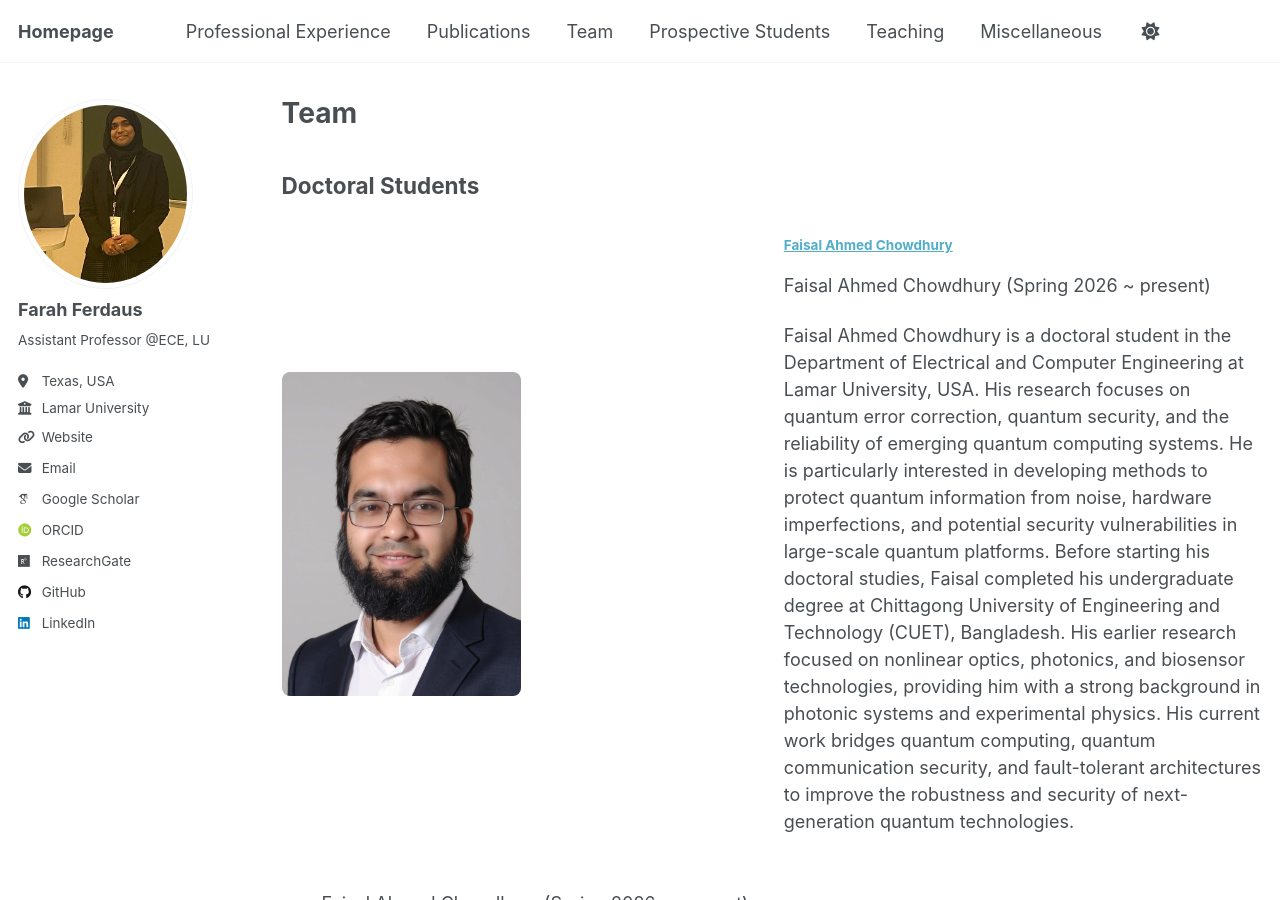
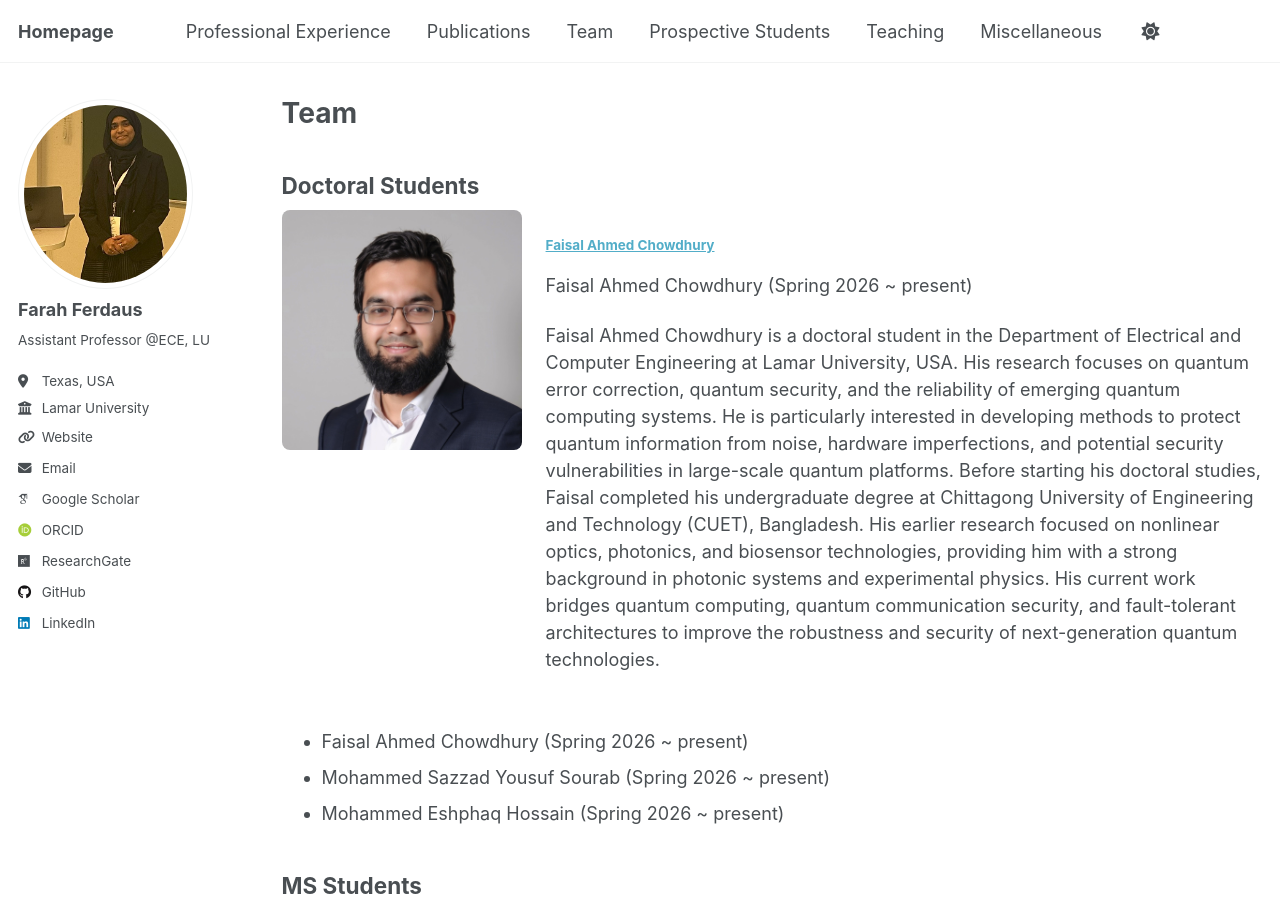
Before and after one commit to fferdaus/fferdaus.github.io, a Jekyll site: the page built from _pages/team.md, in a window 1280 px wide and 900 px high. Built offline with Jekyll 4.4.1, drawn with Linux system fonts in a browser that asks for light colours; some web fonts are replaced.

Commit message:
Update team.md

```diff
--- a/_pages/team.md
+++ b/_pages/team.md
@@ -60,17 +60,17 @@ redirect_from:
   </tr>
 </table>
 -->
-<div style="display: grid; grid-template-columns: 1fr 1fr; gap: 24px; margin-bottom: 32px; align-items: center;">
+<div style="display: flex; align-items: flex-start; gap: 24px; margin-bottom: 32px;">
   <img src="{{ site.baseurl }}/images/Faisal.jpeg"
-       style="width: 50%; height: 50%; object-fit: cover; border-radius: 8px; display: block;"
+       style="width: 240px; height: 240px; object-fit: cover; border-radius: 8px; flex-shrink: 0;"
        alt="Faisal Ahmed Chowdhury"/>
   <div>
-    <h4><a href="https://www.linkedin.com/in//">Faisal Ahmed Chowdhury</a></h4>
+    <h4><a href="https://www.linkedin.com/in//">Faisal Ahmed Chowdhury </a></h4>
     <p>Faisal Ahmed Chowdhury (Spring 2026 ~ present)</p>
     <p>Faisal Ahmed Chowdhury is a doctoral student in the Department of Electrical and Computer Engineering at Lamar University, USA. His research focuses on quantum error correction, quantum security, and the reliability of emerging quantum computing systems. He is particularly interested in developing methods to protect quantum information from noise, hardware imperfections, and potential security vulnerabilities in large-scale quantum platforms.
-    Before starting his doctoral studies, Faisal completed his undergraduate degree at Chittagong University of Engineering and Technology (CUET), Bangladesh. His earlier research focused on nonlinear optics, photonics, and biosensor technologies, providing him with a strong background in photonic systems and experimental physics.
-    His current work bridges quantum computing, quantum communication security, and fault-tolerant architectures to improve the robustness and security of next-generation quantum technologies.
-    </p>
+Before starting his doctoral studies, Faisal completed his undergraduate degree at Chittagong University of Engineering and Technology (CUET), Bangladesh. His earlier research focused on nonlinear optics, photonics, and biosensor technologies, providing him with a strong background in photonic systems and experimental physics.
+His current work bridges quantum computing, quantum communication security, and fault-tolerant architectures to improve the robustness and security of next-generation quantum technologies.
+</p>
   </div>
 </div>
 
```
